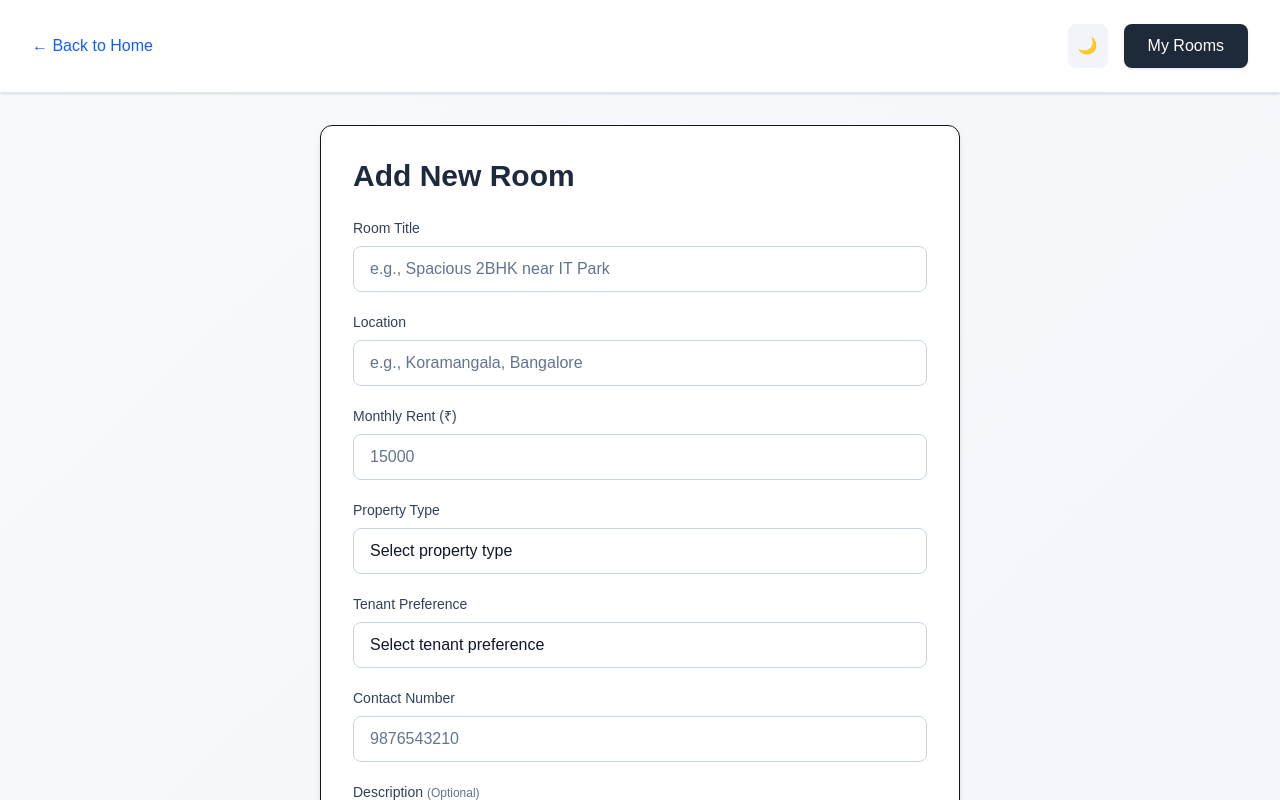
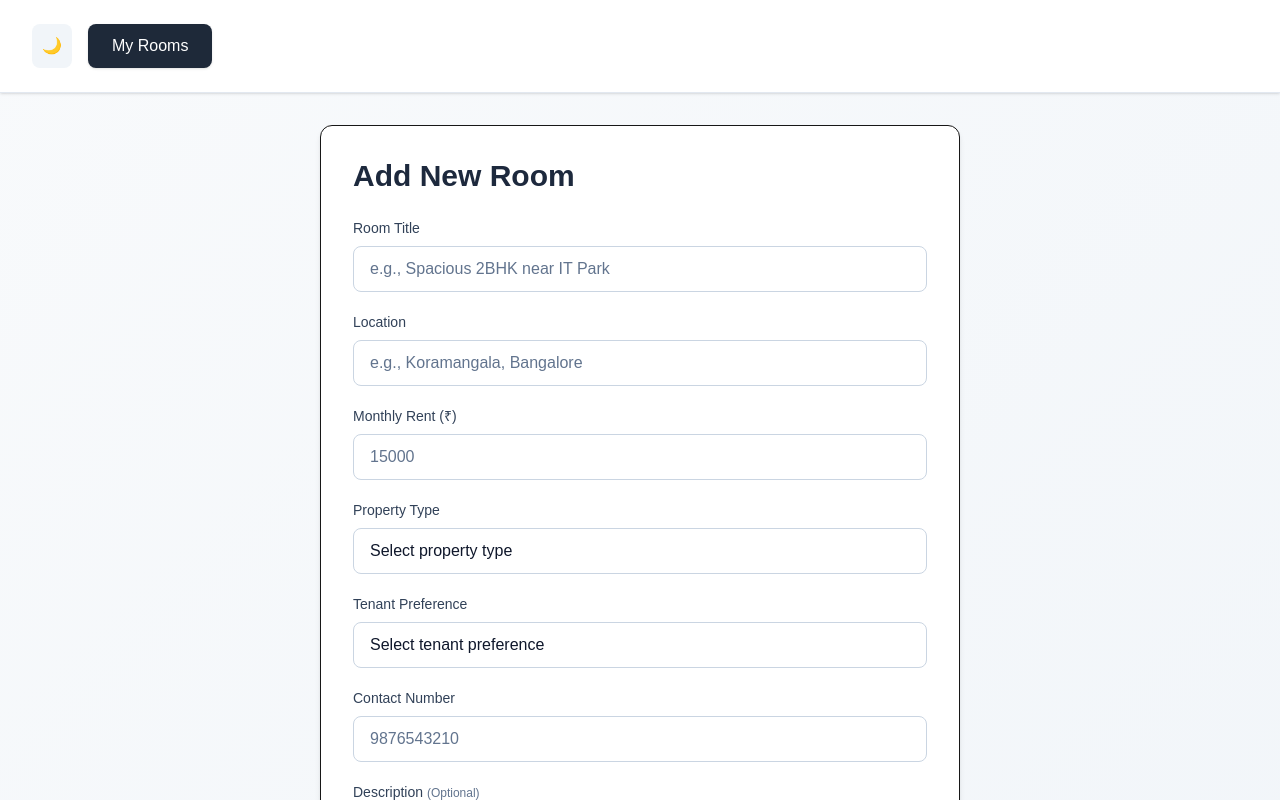
Before and after one commit to sudharsan-051006/Room-finder, a Next.js app: page /owner/add-room in a window 1280 px wide. Shown: the top 800 px of the page. Built offline with nearby package versions, Linux system fonts and the light colour scheme; no server answers.

Commit message:
Update page.tsx

```diff
--- a/app/owner/add-room/page.tsx
+++ b/app/owner/add-room/page.tsx
@@ -139,10 +139,6 @@ export default function AddRoom() {
       <div className={`${darkMode ? 'bg-slate-900 border-slate-700' : 'bg-white border-slate-200'} shadow-sm border-b`}>
         <div className="max-w-7xl mx-auto px-4 sm:px-6 lg:px-8 py-6">
           <div className="flex justify-between items-center">
-            <Link href="/" className={`${darkMode ? 'text-blue-400 hover:text-blue-300' : 'text-blue-600 hover:text-blue-700'} font-medium transition-colors`}>
-              ← Back to Home
-            </Link>
-
             <div className="flex items-center gap-4">
               {/* Theme Toggle Button */}
               <button
```
